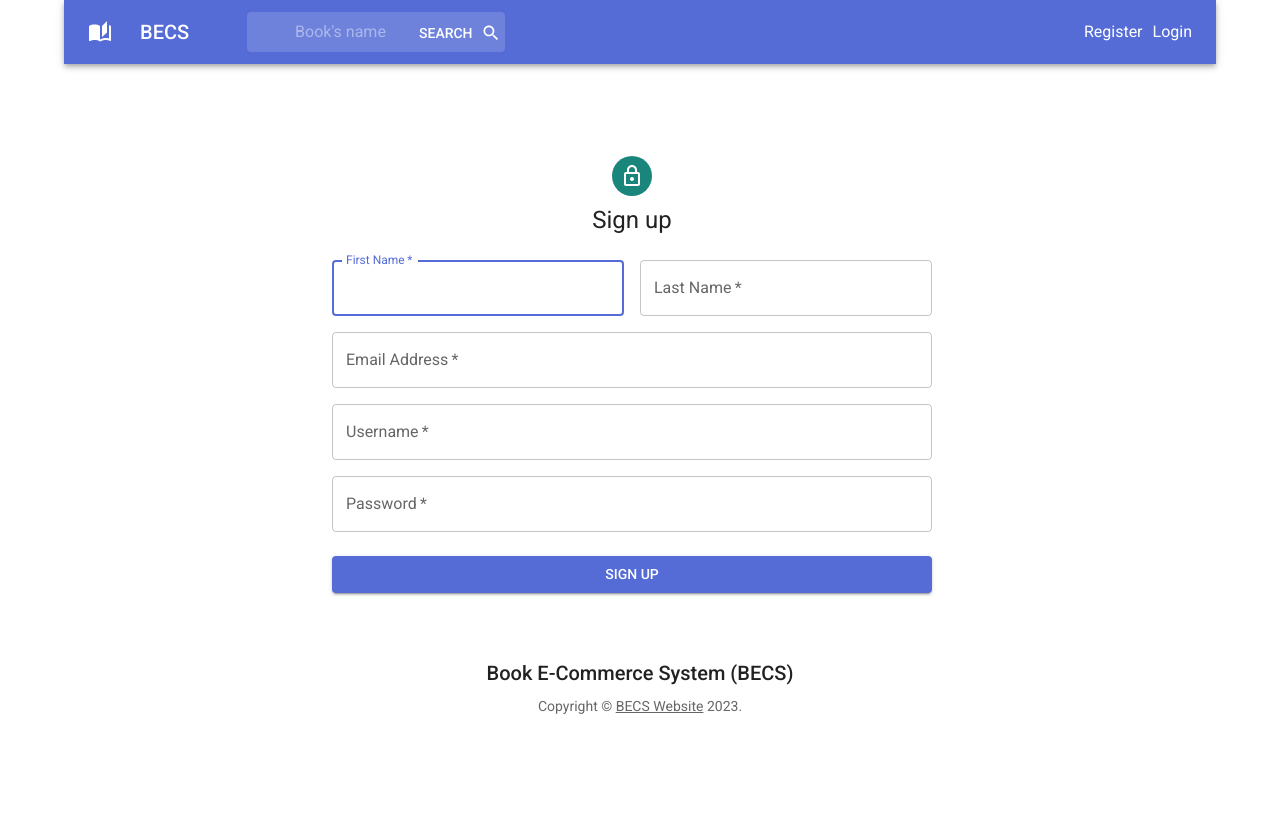
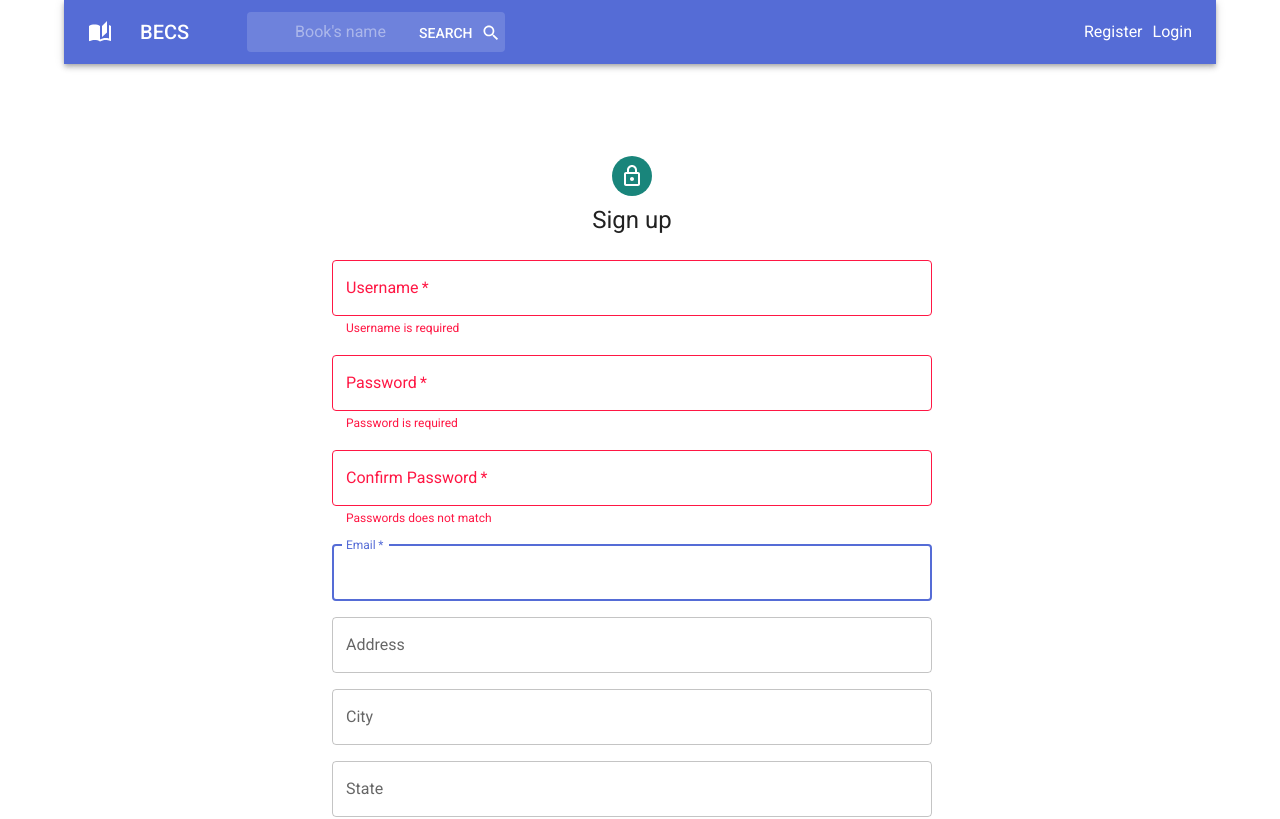
Before and after one commit to quangtran85/nextjs-tutorial, a Next.js app: page /sign-up in a window 1280 px wide. Shown: the top 819 px of the page. Built offline with nearby package versions, Linux system fonts and the light colour scheme.

Commit message:
feat: Register

```diff
--- a/components/Register.tsx
+++ b/components/Register.tsx
@@ -4,21 +4,57 @@ import Button from '@mui/material/Button'
 import TextField from '@mui/material/TextField'
 import FormControlLabel from '@mui/material/FormControlLabel'
 import Checkbox from '@mui/material/Checkbox'
-import Link from '@mui/material/Link'
 import Grid from '@mui/material/Grid'
 import Box from '@mui/material/Box'
 import LockOutlinedIcon from '@mui/icons-material/LockOutlined'
 import Typography from '@mui/material/Typography'
+import { useRouter } from 'next/navigation';
+import { toast } from 'react-toastify';
+import { useForm } from 'react-hook-form';
+import { yupResolver } from '@hookform/resolvers/yup';
+import * as Yup from 'yup';
+import { createAccount } from '../services/account';
 
 export default function Register() {
-  const handleSubmit = (event: React.FormEvent<HTMLFormElement>) => {
-    event.preventDefault()
-    const data = new FormData(event.currentTarget)
-    console.log({
-      email: data.get('email'),
-      password: data.get('password'),
+  const validationSchema = Yup.object().shape({
+    username: Yup.string()
+      .required('Username is required')
+      .min(5, 'Username must be at least 5 characters'),
+    password: Yup.string()
+      .required('Password is required')
+      .min(6, 'Password must be at least 6 characters'),
+    confirmPassword: Yup.string()
+      .oneOf([Yup.ref<any>("password")], "Passwords must match")
+      .required("Passwords does not match"),
+    email: Yup.string().email("Email Incorrect format").required("Email is required"),
+    address: Yup.string().optional(),
+    city: Yup.string().optional(),
+    state: Yup.string().optional(),
+    zipCode: Yup.string().optional(),
+    isMember: Yup.boolean().optional(),
+  });
+
+  const {
+    register,
+    handleSubmit,
+    formState: { errors },
+  } = useForm({
+    resolver: yupResolver(validationSchema),
+    mode: 'onBlur',
+    reValidateMode: 'onBlur',
+  });
+
+  const { push } = useRouter();
+  const onSubmit = async (data) => {
+    createAccount(data).then(() => {
+      toast.dismiss();
+      toast.success('Register successful')
+      push('/');
+    }).catch(({ message }) => {
+      toast.dismiss();
+      toast.error(message);
     })
-  }
+  };
 
   return (
     <Grid container spacing={0} alignItems={'center'} justifyContent={'center'}>
@@ -41,41 +77,10 @@ export default function Register() {
           <Box
             component="form"
             noValidate
-            onSubmit={handleSubmit}
+            onSubmit={handleSubmit(onSubmit)}
             sx={{ mt: 3 }}
           >
             <Grid container spacing={2}>
-              <Grid item xs={12} sm={6}>
-                <TextField
-                  autoComplete="given-name"
-                  name="firstName"
-                  required
-                  fullWidth
-                  id="firstName"
-                  label="First Name"
-                  autoFocus
-                />
-              </Grid>
-              <Grid item xs={12} sm={6}>
-                <TextField
-                  required
-                  fullWidth
-                  id="lastName"
-                  label="Last Name"
-                  name="lastName"
-                  autoComplete="family-name"
-                />
-              </Grid>
-              <Grid item xs={12}>
-                <TextField
-                  required
-                  fullWidth
-                  id="email"
-                  label="Email Address"
-                  name="email"
-                  autoComplete="email"
-                />
-              </Grid>
               <Grid item xs={12}>
                 <TextField
                   required
@@ -84,6 +89,10 @@ export default function Register() {
                   label="Username"
                   name="username"
                   autoComplete="username"
+                  autoFocus
+                  {...register('username')}
+                  error={!!errors['username']}
+                  helperText={errors['username'] ? errors['username'].message : ''}
                 />
               </Grid>
               <Grid item xs={12}>
@@ -94,8 +103,83 @@ export default function Register() {
                   label="Password"
                   type="password"
                   id="password"
-                  autoComplete="new-password"
+                  autoComplete="password"
+                  autoFocus
+                  {...register('password')}
+                  error={!!errors['password']}
+                  helperText={errors['password'] ? errors['password'].message : ''}
                 />
+              </Grid>
+              <Grid item xs={12}>
+                <TextField
+                  required
+                  fullWidth
+                  name="confirmPassword"
+                  label="Confirm Password"
+                  type="password"
+                  id="confirmPassword"
+                  autoComplete="confirmPassword"
+                  autoFocus
+                  {...register('confirmPassword')}
+                  error={!!errors['confirmPassword']}
+                  helperText={errors['confirmPassword'] ? errors['confirmPassword'].message : ''}
+                />
+              </Grid>
+              <Grid item xs={12}>
+                <TextField
+                  required
+                  fullWidth
+                  id="email"
+                  label="Email"
+                  name="email"
+                  autoComplete="email"
+                  autoFocus
+                  {...register('email')}
+                  error={!!errors['email']}
+                  helperText={errors['email'] ? errors['email'].message : ''}
+                />
+              </Grid>
+              <Grid item xs={12}>
+                <TextField
+                  fullWidth
+                  id="address"
+                  label="Address"
+                  name="address"
+                  autoComplete="address"
+                  {...register('address')}
+                />
+              </Grid>
+              <Grid item xs={12}>
+                <TextField
+                  fullWidth
+                  id="city"
+                  label="City"
+                  name="city"
+                  autoComplete="city"
+                  {...register('city')}
+                />
+              </Grid>
+              <Grid item xs={12}>
+                <TextField
+                  fullWidth
+                  id="state"
+                  label="State"
+                  name="state"
+                  autoComplete="state"
+                  {...register('state')}
+                />
+              </Grid>
+              <Grid item xs={12}>
+                <TextField
+                  fullWidth
+                  id="zipCode"
+                  label="Zip Code"
+                  name="zipCode"
+                  autoComplete="zipCode"
+                />
+              </Grid>
+              <Grid item xs={12}>
+                <FormControlLabel control={<Checkbox />} {...register('isMember')} name="isMember" label="I would like to be a BECS member to receive additional discounts " />
               </Grid>
             </Grid>
             <Button
--- a/services/account.ts
+++ b/services/account.ts
@@ -1,11 +1,22 @@
+import { apiClient } from './api';
+import { login } from './auth';
+
 export interface ICustomer {
-  firstName: string
-  lastName: string
-  userName: string
-  password: string
-  email?: string
+  username: string;
+  password: string;
+  email: string;
+  address?: string;
+  city?: string;
+  state?: string;
+  zipCode?: string;
+  isMember?: boolean;
 }
 
-export const useCreateCustomer = (data: ICustomer) => {
-  return data
+export const createAccount = (data: ICustomer)=> {
+  return apiClient.register(data).then(async() => {
+    return await login({
+        'username': data.username,
+        'password': data.password,
+    });
+  });
 }
--- a/services/api.ts
+++ b/services/api.ts
@@ -20,11 +20,14 @@ export interface Customer {
 }
 
 export interface RegistrationRequest {
-  firstName: string;
-  lastName: string;
-  email: string;
   username: string;
   password: string;
+  email: string;
+  address?: string;
+  city?: string;
+  state?: string;
+  zipCode?: string;
+  isMember?: boolean;
 }
 
 export interface ApiResponse<T> {
@@ -93,11 +96,22 @@ export const apiClient = {
     })
   },
 
-  register: async (req: RegistrationRequest) => {
+  register: async (req: RegistrationRequest) : Promise<Customer>=> {
     await fetcher('/account/customers/register', {
       body: JSON.stringify(req),
       method: 'POST',
-    }, false)
+    }, false).then(async result => {
+      if (!result.ok) {
+        return Promise.reject({
+          message: 'The username is already existed.'
+        });
+      }
+      return await result.json()
+    }, () => {
+      return Promise.reject({
+        message: 'Unknown error'
+      });
+    })
   },
 
   getProfile: async () => {
```
